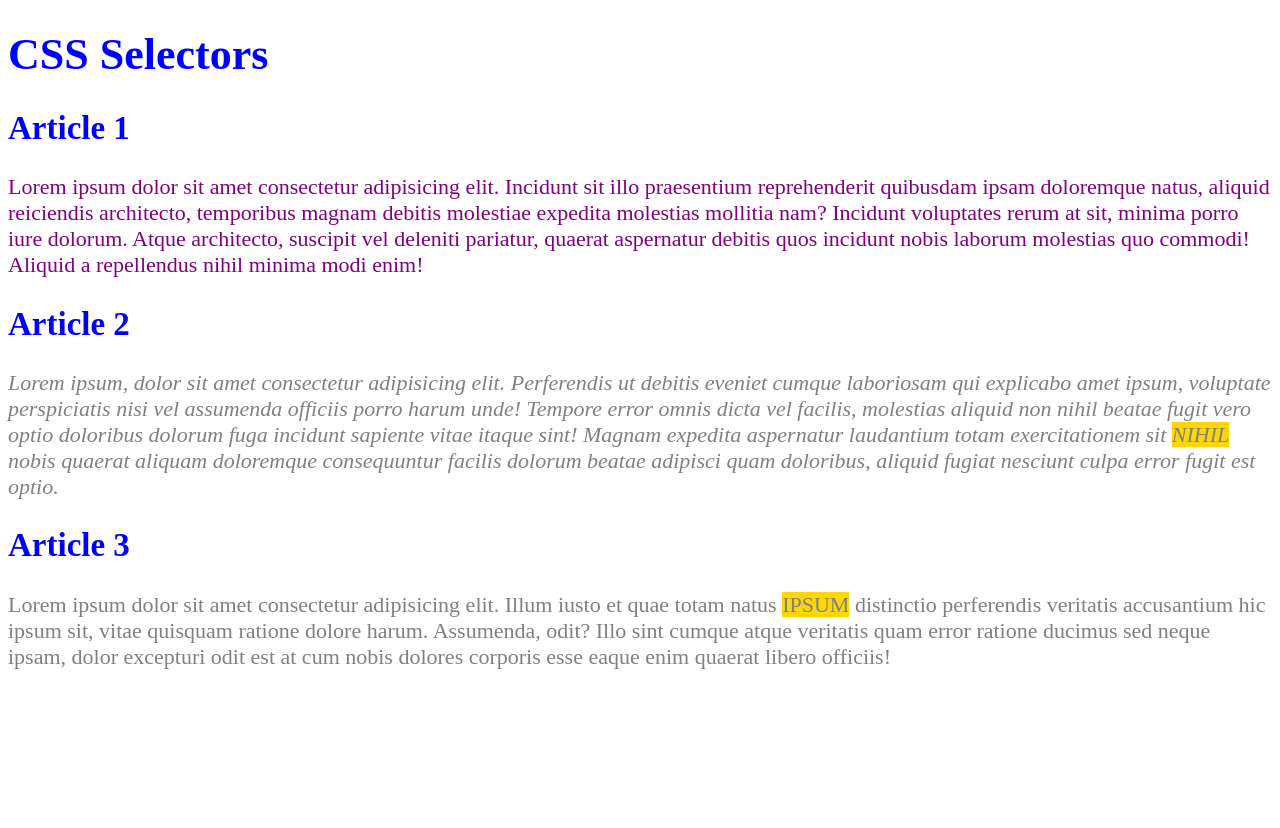
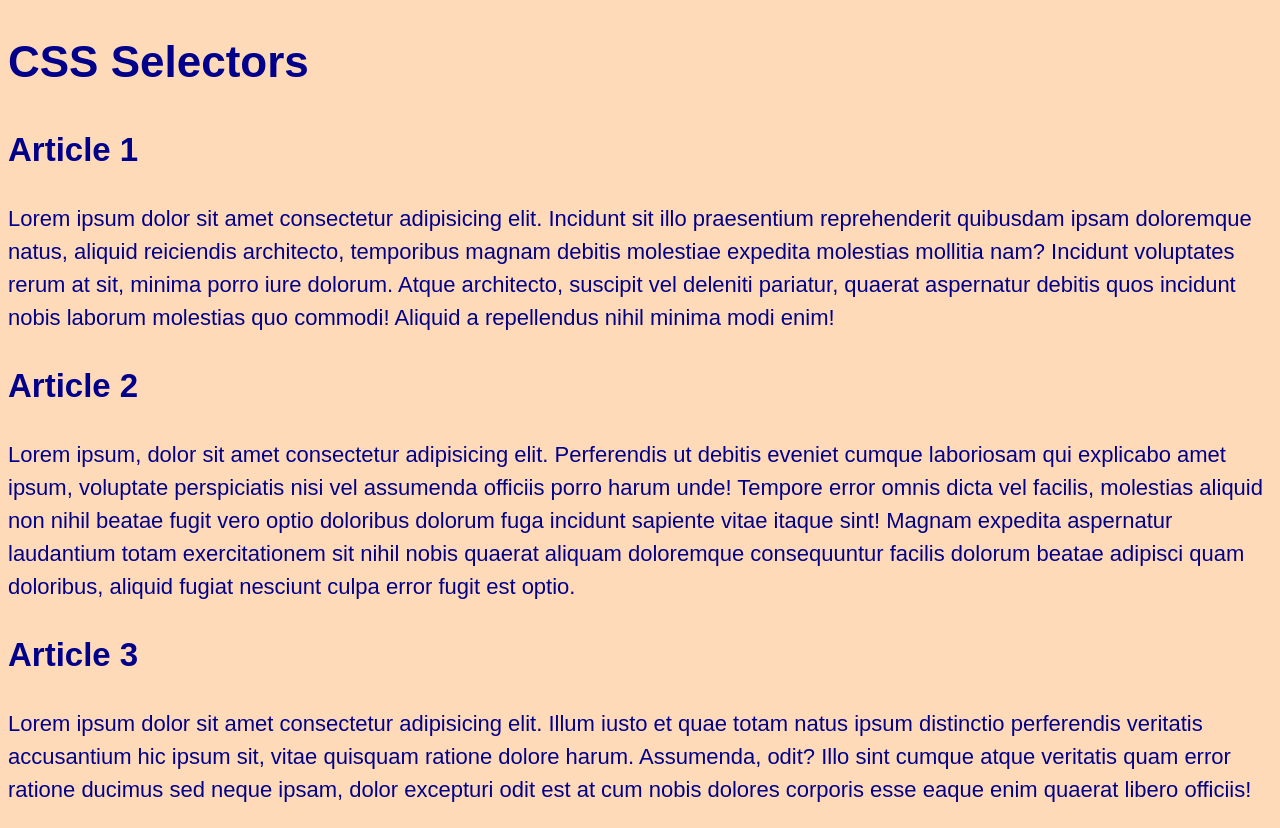
Before and after one commit to n4vdeep/css-basics, a plain HTML site: page index.html in a window 1280 px wide. Before the commit the page ends 800 px from the top, so only its background shows below. Drawn offline with Linux system fonts and the light colour scheme.

Commit message:
intro to css colours

```diff
--- a/css/style.css
+++ b/css/style.css
@@ -5,36 +5,14 @@
 
 body {
   font-size: 22px;
+  font-family:Arial, Helvetica, sans-serif;
+  line-height: 1.5;
+
+  background-color: peachpuff;
+  /*
+  OR
+  background: peachpuff;
+  */
+
+  color: darkblue;
 }
-h1, h2{
-  color: blue;
-}
-
-/* p {
-  color: red !important;
-} */
-
-p {
-  color: purple;
-}
-
-/* p span {
-  text-transform: uppercase;
-  background-color: gold;
-} */
-
-/* OR as above but with a class */
-
-/* Reusable */
-.highlight {
-  text-transform: uppercase;
-  background-color: gold;
-}
-
-.gray {
-  color: gray;
-}
-
-#second {
-  font-style: italic;
-}
```
Also changed, not shown: 1 other file.
